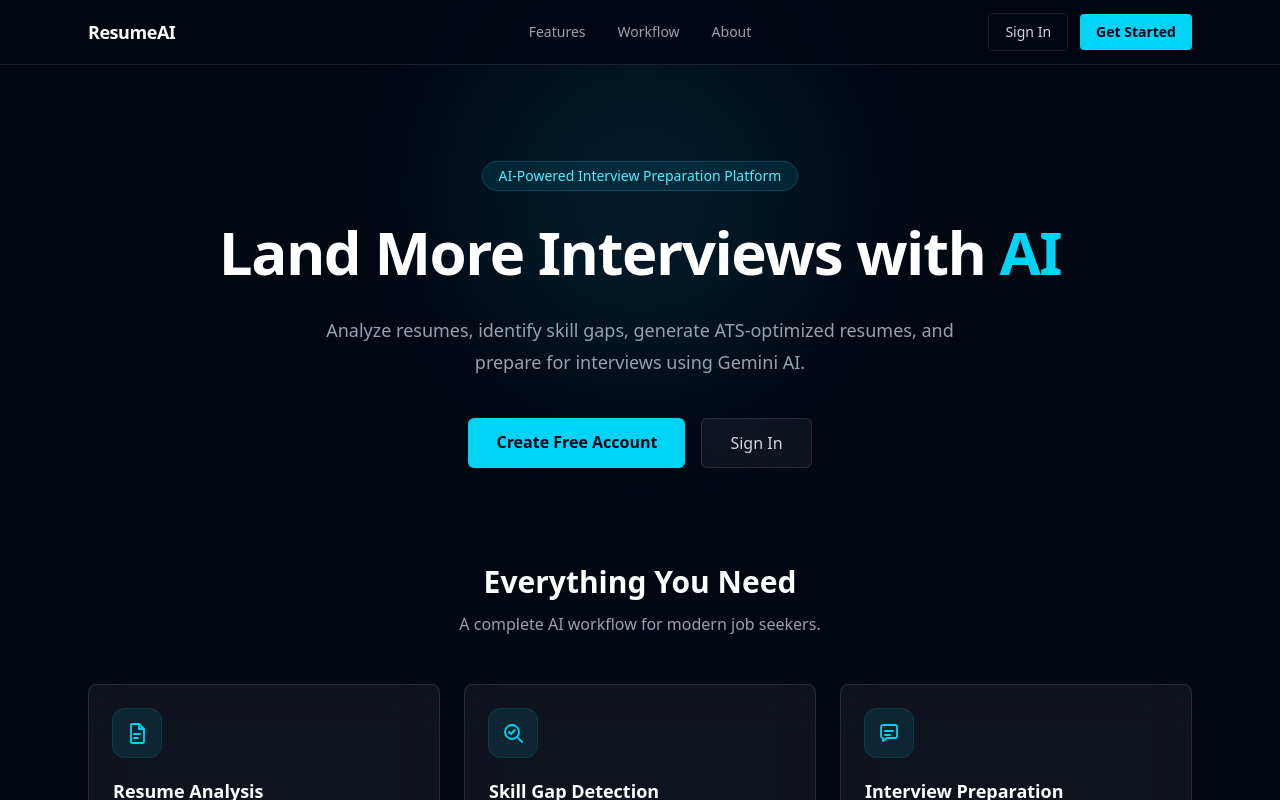
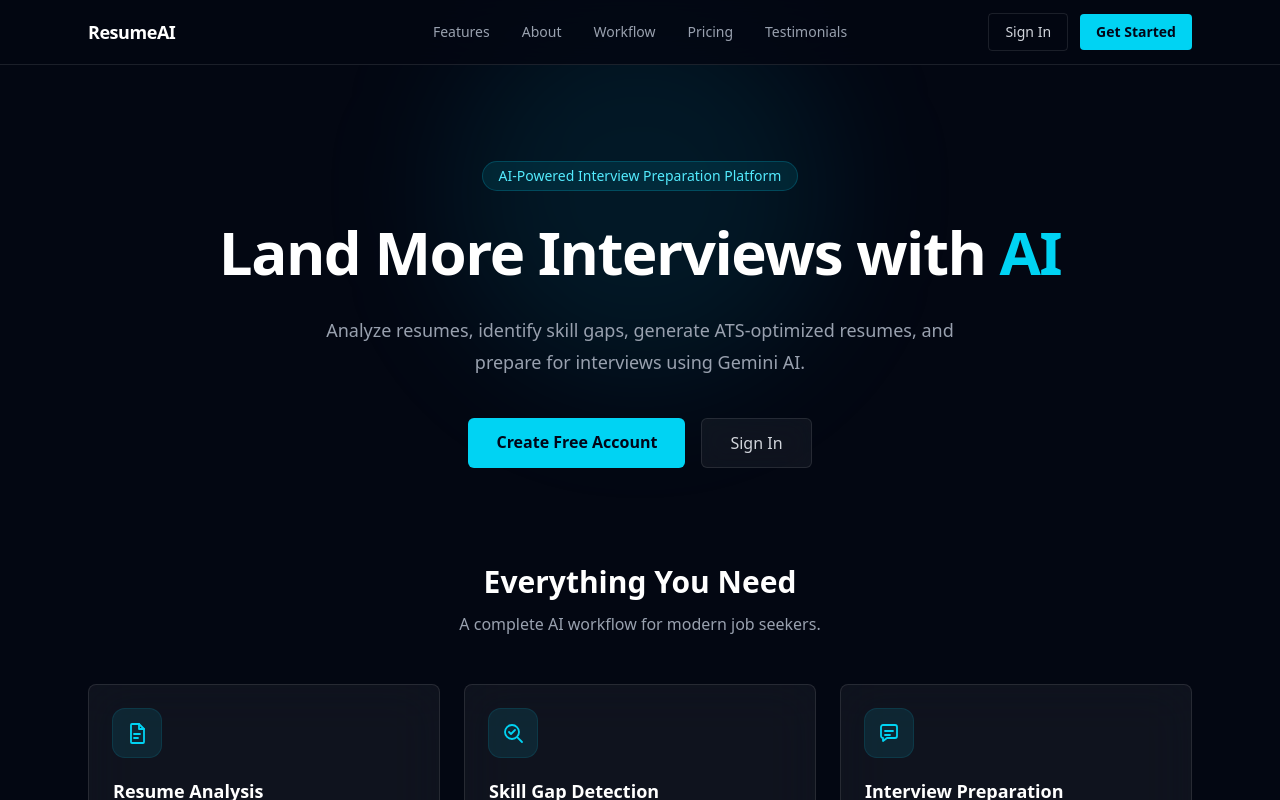
Before and after one commit to SudiptoRahaOfficial/AI-Resume-Analyzer-And-Interview-Preparation-Platform, a Next.js app in the folder frontend/: page / in a window 1280 px wide. Shown: the top 800 px of the page. Built offline with nearby package versions, Linux system fonts and the light colour scheme.

Commit message:
fixed section scroll effect

```diff
--- a/frontend/src/components/landing/landing.jsx
+++ b/frontend/src/components/landing/landing.jsx
@@ -10,9 +10,9 @@ export default function LandingPage() {
 	const [isOpen, setIsOpen] = useState(false)
 
 	return (
-		<main className='relative min-h-screen overflow-hidden bg-[#030712] text-white'>
+		<main className='relative min-h-screen bg-[#030712] text-white'>
 			{/* Background Glow */}
-			<div className='absolute inset-0'>
+			<div className='pointer-events-none absolute inset-0 overflow-x-hidden'>
 				<div className='absolute left-1/2 top-0 h-96 w-96 -translate-x-1/2 rounded-full bg-cyan-500/10 blur-3xl' />
 				<div className='absolute bottom-0 right-0 h-80 w-80 rounded-full bg-blue-500/10 blur-3xl' />
 			</div>
@@ -37,16 +37,28 @@ export default function LandingPage() {
 							Features
 						</a>
 						<a
+							href='#about'
+							className='text-sm font-medium text-gray-400 transition hover:text-white'
+						>
+							About
+						</a>
+						<a
 							href='#workflow'
 							className='text-sm font-medium text-gray-400 transition hover:text-white'
 						>
 							Workflow
 						</a>
 						<a
-							href='#about'
+							href='#pricing'
 							className='text-sm font-medium text-gray-400 transition hover:text-white'
 						>
-							About
+							Pricing
+						</a>
+						<a
+							href='#testimonials'
+							className='text-sm font-medium text-gray-400 transition hover:text-white'
+						>
+							Testimonials
 						</a>
 					</nav>
 
@@ -89,6 +101,14 @@ export default function LandingPage() {
 							</a>
 
 							<a
+								href='#about'
+								onClick={() => setIsOpen(false)}
+								className='py-3 text-sm font-medium text-gray-300 transition hover:text-white'
+							>
+								About
+							</a>
+
+							<a
 								href='#workflow'
 								onClick={() => setIsOpen(false)}
 								className='py-3 text-sm font-medium text-gray-300 transition hover:text-white'
@@ -97,11 +117,19 @@ export default function LandingPage() {
 							</a>
 
 							<a
-								href='#about'
+								href='#pricing'
 								onClick={() => setIsOpen(false)}
 								className='py-3 text-sm font-medium text-gray-300 transition hover:text-white'
 							>
-								About
+								Pricing
+							</a>
+
+							<a
+								href='#testimonials'
+								onClick={() => setIsOpen(false)}
+								className='py-3 text-sm font-medium text-gray-300 transition hover:text-white'
+							>
+								Testimonials
 							</a>
 
 							<div className='mt-4 flex flex-col gap-3 border-t border-white/10 pt-4'>
@@ -160,7 +188,7 @@ export default function LandingPage() {
 			{/* ================= FEATURES ================= */}
 			<section
 				id='features'
-				className='relative z-10 mx-auto max-w-6xl px-6 pb-24'
+				className='relative z-10 mx-auto max-w-6xl px-6 pb-24 scroll-mt-20'
 			>
 				<div className='mb-12 text-center'>
 					<h3 className='text-3xl font-bold'>Everything You Need</h3>
@@ -266,7 +294,7 @@ export default function LandingPage() {
 			{/* ================= STATS ================= */}
 			<section
 				id='about'
-				className='relative z-10 mx-auto max-w-6xl px-6 pb-24'
+				className='relative z-10 mx-auto max-w-6xl px-6 pb-24 scroll-mt-20'
 			>
 				<div className='rounded-lg border border-white/10 bg-white/5 p-8 backdrop-blur-xl'>
 					<div className='grid gap-8 text-center md:grid-cols-4'>
@@ -312,7 +340,7 @@ export default function LandingPage() {
 			{/* ================= HOW IT WORKS ================= */}
 			<section
 				id='workflow'
-				className='relative z-10 mx-auto max-w-6xl px-6 pb-24'
+				className='relative z-10 mx-auto max-w-6xl px-6 pb-24 scroll-mt-20'
 			>
 				<div className='mx-auto max-w-6xl px-6'>
 					{/* Section Header */}
@@ -442,7 +470,7 @@ export default function LandingPage() {
 			</section>
 
 			{/* ================= CTA ================= */}
-			<section className='relative z-10 mx-auto max-w-6xl px-6 pb-24'>
+			<section className='relative z-10 mx-auto max-w-6xl px-6 pb-24 scroll-mt-20'>
 				<div className='relative overflow-hidden rounded-lg border border-white/10 bg-white/3'>
 					{/* Subtle Accent */}
 					<div className='absolute left-0 top-0 h-full w-1 bg-cyan-400' />
@@ -488,7 +516,7 @@ export default function LandingPage() {
 			{/* ================= PRICING ================= */}
 			<section
 				id='pricing'
-				className='relative z-10 mx-auto max-w-6xl px-6 pb-24'
+				className='relative z-10 mx-auto max-w-6xl px-6 pb-24 scroll-mt-20'
 			>
 				<div className='mb-14 text-center'>
 					<h3 className='text-3xl font-bold text-white'>
@@ -613,7 +641,7 @@ export default function LandingPage() {
 			{/* ================= TESTIMONIALS ================= */}
 			<section
 				id='testimonials'
-				className='relative z-10 mx-auto max-w-6xl px-6 pb-24'
+				className='relative z-10 mx-auto max-w-6xl px-6 pb-24 scroll-mt-20'
 			>
 				{/* Section Header */}
 				<div className='mb-14 text-center'>
--- a/frontend/src/styles/globals.css
+++ b/frontend/src/styles/globals.css
@@ -1 +1,5 @@
 @import "tailwindcss";
+
+html {
+    scroll-behavior: smooth;
+}
```
